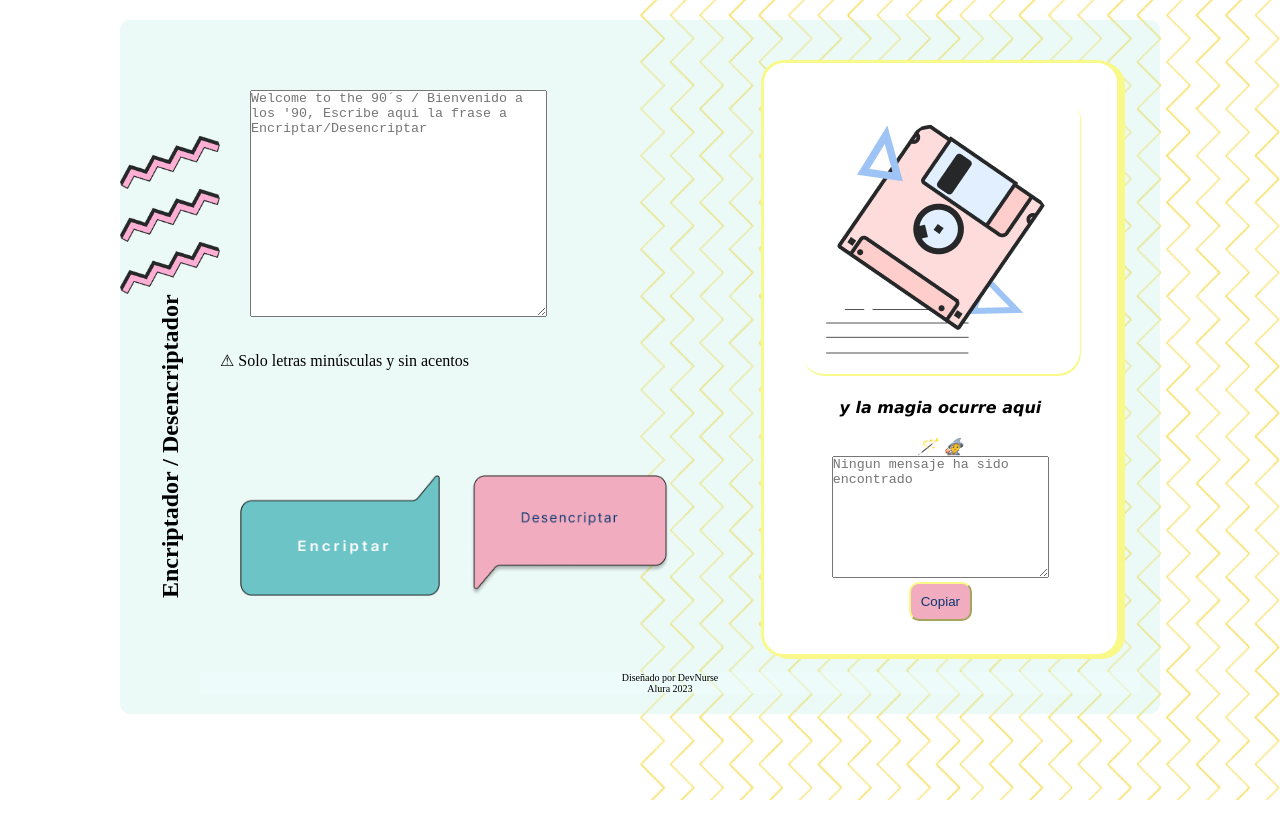
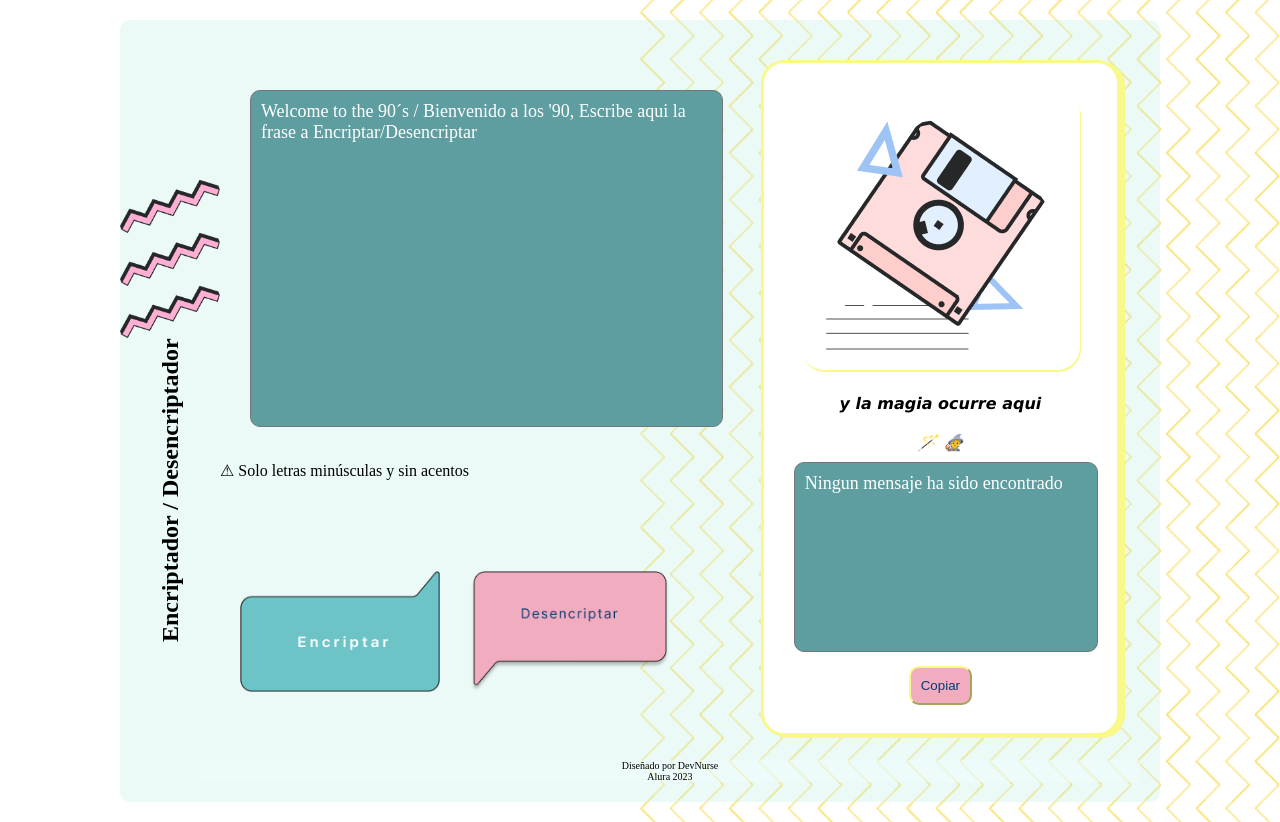
Before and after one commit to str26/Challenger1_Alura, a plain HTML site: page index.html in a window 1280 px wide. Before the commit the page ends 800 px from the top, so only its background shows below. Drawn offline with Linux system fonts and the light colour scheme; a web font is replaced by a local one.

Commit message:
se actualizo style en textarea por desconfiguraci

```diff
--- a/style-grid.css
+++ b/style-grid.css
@@ -75,7 +75,7 @@ body {
     grid-area: contenido;
 }
 
-area {
+textarea {
     resize: none;
     margin: 10px 10px;
     background: cadetblue;
@@ -88,7 +88,7 @@ area {
     max-width: 100%;
 }
 
-area::placeholder {
+textarea::placeholder {
     font-size: 18px;
     color: white;
 }
```
